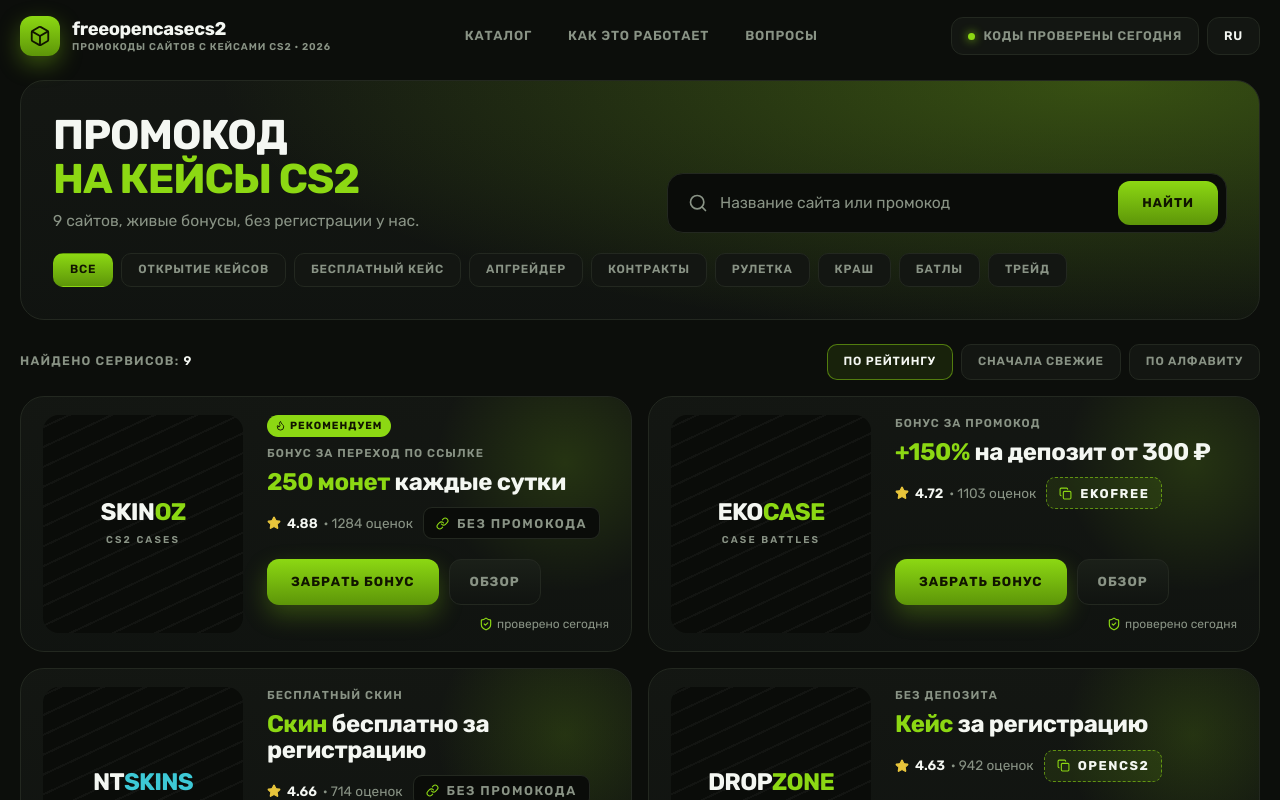
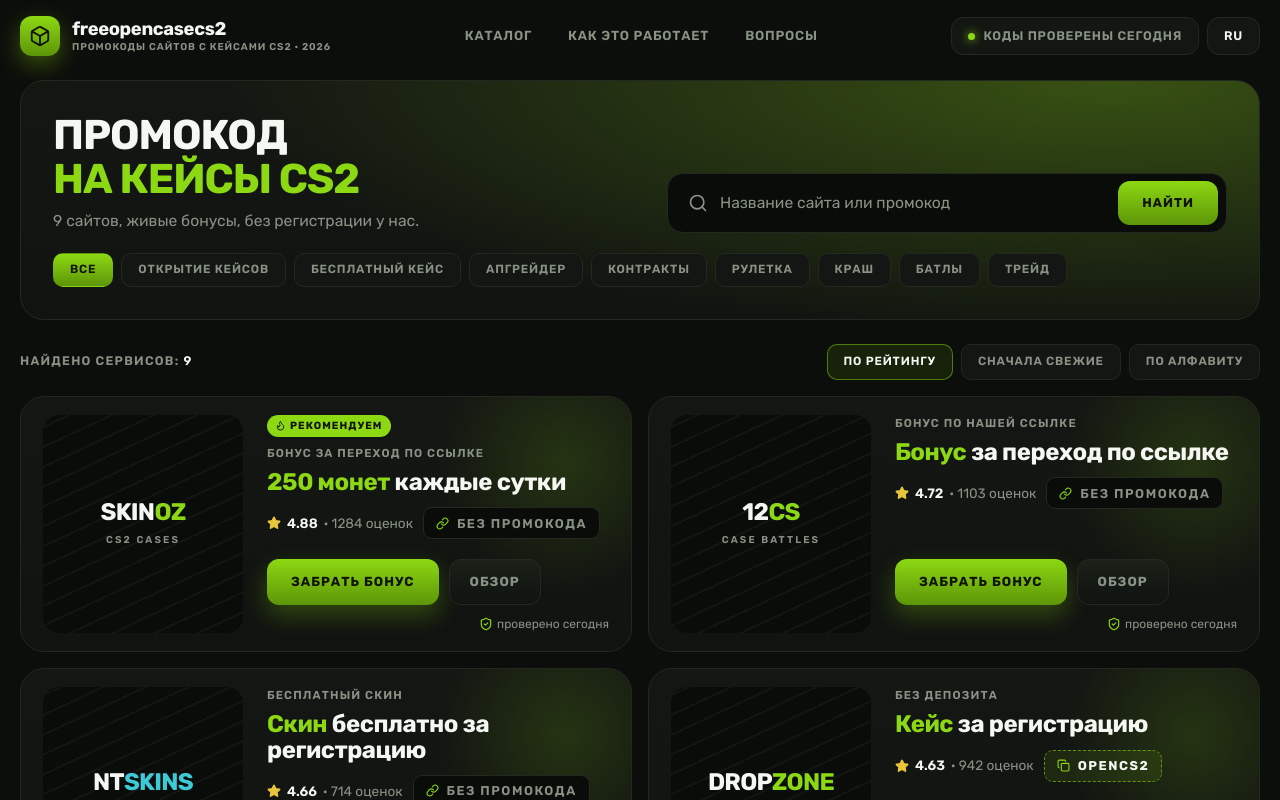
Before and after one commit to maodeceiver/referral-link-site, a React (Vite) app: page / in a window 1280 px wide. Shown: the top 800 px of the page. Built offline with nearby package versions, Linux system fonts and the light colour scheme.

Commit message:
[CHORE] Обновил ссылку на домен

```diff
--- a/src/data/sites.ts
+++ b/src/data/sites.ts
@@ -152,23 +152,23 @@ export const sites: Site[] = [
     payouts: 'Крипта, карта',
   },
   {
-    id: 'ekscase',
-    name: 'EkoCase',
-    namePrefix: 'Eko',
-    nameSuffix: 'Case',
+    id: '12cs',
+    name: '12CS',
+    namePrefix: '12',
+    nameSuffix: 'CS',
     tone: 'accent',
     tagline: 'CASE BATTLES',
-    kind: 'Бонус за промокод',
-    bonusHighlight: '+150%',
-    bonusRest: 'на депозит от 300 ₽',
-    promo: 'EKOFREE',
+    kind: 'Бонус по нашей ссылке',
+    bonusHighlight: 'Бонус',
+    bonusRest: 'за переход по ссылке',
+    promo: '',
     rating: 4.72,
     reviews: 1103,
     categories: ['battles', 'cases', 'roulette'],
-    url: 'https://example.com/ekocase',
+    url: 'https://12cs.fail/ru/',
     checked: 'сегодня',
     perks: ['Батлы 2х2 и 1х1х1х1', 'Топ дропов в реальном времени', 'Быстрый вывод'],
-    minDeposit: 'от 300 ₽',
+    minDeposit: 'от 100 ₽',
     payouts: 'Steam, крипта',
   },
   {
```
